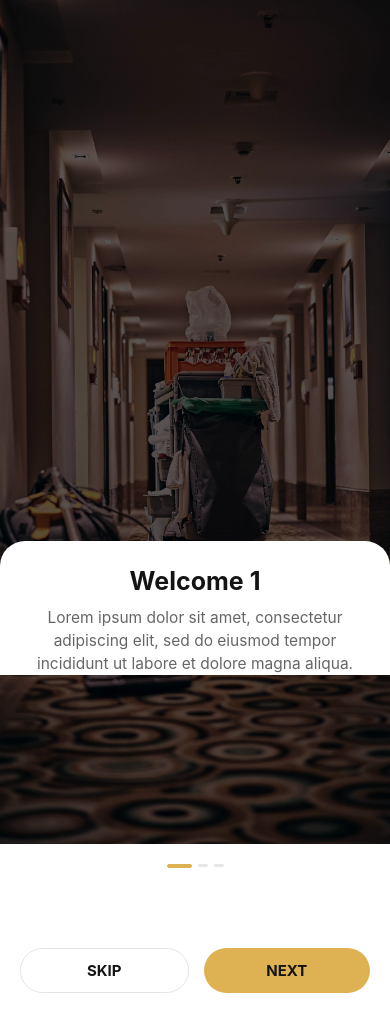
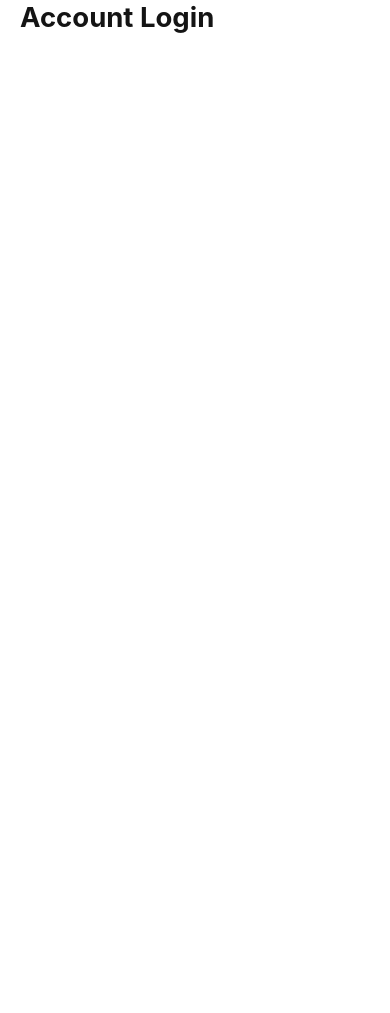
Before and after one commit to abed-obaah/decmark-front, a React Native app: screen /LogIn in a window 390 px wide. After the commit the page ends 844 px from the top, so only its background shows below. Built offline with nearby package versions, Linux system fonts and the light colour scheme.

Commit message:
Setting up the Login Screen :zap:

```diff
--- a/App.js
+++ b/App.js
@@ -5,7 +5,8 @@ import { createStackNavigator } from '@react-navigation/stack';
 import AsyncStorage from '@react-native-async-storage/async-storage';
 
 import Onboarding from './src/screens/Onboarding';
-import SignUp from './src/screens/SignUp'
+import LogIn from './src/screens/LogIn';
+import SignUp from './src/screens/SignUp';
 
 const Stack = createStackNavigator()
 
@@ -29,6 +30,7 @@ export default function App() {
           {isAppFirstLaunch &&
             <Stack.Screen name='Onboarding' component={Onboarding} />
           }
+          <Stack.Screen name='LogIn' component={LogIn} />
           <Stack.Screen name='SignUp' component={SignUp} />
         </Stack.Navigator>
       </NavigationContainer>
--- a/package.json
+++ b/package.json
@@ -14,6 +14,7 @@
     "@react-navigation/native": "^6.0.10",
     "@react-navigation/stack": "^6.2.1",
     "expo": "~44.0.0",
+    "expo-navigation-bar": "~1.1.1",
     "expo-status-bar": "~1.2.0",
     "react": "17.0.1",
     "react-dom": "17.0.1",
--- a/src/constants/theme.js
+++ b/src/constants/theme.js
@@ -1,8 +1,16 @@
 export const COLORS = {
-  primary: '#DEB253',
-  secondary: '#172B43',
+  primary: '#DEB253', // gold
+  secondary: '#172B43', // blue
   white: '#FFF',
   dark: '#141414',
   light: '#E5E5E5',
   grey: 'rgba(20, 20, 20, .65)',
 }
+
+export const SIZES = {
+  xl: 27.5,
+  lg: 25,
+  md: 15,
+  sm: 10,
+  rounded: 50
+}
--- /dev/null
+++ b/src/screens/LogIn/index.js
@@ -0,0 +1,38 @@
+import React from 'react';
+import {
+  StyleSheet,
+  Platform,
+  Text,
+  View,
+  Dimensions,
+  NativeModules
+} from 'react-native';
+import { StatusBar } from 'expo-status-bar';
+import { COLORS, SIZES } from '../../constants/theme';
+
+const { height } = Dimensions.get("window")
+const { StatusBarManager } = NativeModules;
+
+const LogIn = () => {
+  return (
+    <View style={[styles.container, { height }]}>
+      <StatusBar style="dark" />
+      <Text style={styles.title}>Account Login</Text>
+    </View>
+  )
+}
+
+const styles = StyleSheet.create({
+  container: {
+    backgroundColor: COLORS.white,
+    paddingHorizontal: 20,
+    paddingTop: Platform.OS === "android" ? StatusBarManager.HEIGHT : 0,
+  },
+  title: {
+    fontSize: SIZES.xl,
+    fontWeight: 'bold',
+    color: COLORS.dark
+  }
+})
+
+export default LogIn;
--- a/src/screens/Onboarding/components/Footer.js
+++ b/src/screens/Onboarding/components/Footer.js
@@ -7,7 +7,7 @@ import {
   TouchableOpacity
 } from 'react-native';
 import { useNavigation } from '@react-navigation/native';
-import { COLORS } from '../../../constants/theme';
+import { COLORS, SIZES } from '../../../constants/theme';
 
 const { height } = Dimensions.get("window")
 
@@ -54,8 +54,8 @@ const Footer = (props) => {
       <View style={{ marginBottom: 20 }}>
         {currentSlideIndex === slides.length - 1 ?
           <View style={{height: 45}}>
-            <TouchableOpacity style={styles.btn} onPress={() => navigation.replace("SignUp")}>
-              <Text style={{fontWeight: 'bold', fontSize: 15, color: COLORS.dark}}>GET STARTED</Text>
+            <TouchableOpacity style={styles.btn} onPress={() => navigation.replace("LogIn")}>
+              <Text style={{fontWeight: 'bold', fontSize: SIZES.md, color: COLORS.dark}}>GET STARTED</Text>
             </TouchableOpacity>
           </View>
         :
@@ -68,11 +68,11 @@ const Footer = (props) => {
                 borderColor: COLORS.light
               }]}
             >
-              <Text style={{fontWeight: 'bold', fontSize: 15, color: COLORS.dark }}>SKIP</Text>
+              <Text style={{fontWeight: 'bold', fontSize: SIZES.md, color: COLORS.dark }}>SKIP</Text>
             </TouchableOpacity>
             <View style={{width: 15}} />
             <TouchableOpacity style={styles.btn} onPress={handleNextSlide}>
-              <Text style={{fontWeight: 'bold', fontSize: 15, color: COLORS.dark }}>NEXT</Text>
+              <Text style={{fontWeight: 'bold', fontSize: SIZES.md, color: COLORS.dark }}>NEXT</Text>
             </TouchableOpacity>
           </View>
         }
@@ -80,8 +80,6 @@ const Footer = (props) => {
     </View>
   )
 }
-
-export default Footer;
 
 const styles = StyleSheet.create({
   indicator: {
@@ -102,3 +100,5 @@ const styles = StyleSheet.create({
     alignItems: 'center'
   }
 })
+
+export default Footer;
--- a/src/screens/Onboarding/components/Slide.js
+++ b/src/screens/Onboarding/components/Slide.js
@@ -6,7 +6,7 @@ import {
   Image,
   Dimensions
 } from 'react-native'
-import { COLORS } from '../../../constants/theme';
+import { COLORS, SIZES } from '../../../constants/theme';
 
 const { width, height } = Dimensions.get("window")
 
@@ -47,7 +47,7 @@ const styles = StyleSheet.create({
   },
   title: {
     color: COLORS.dark,
-    fontSize: 25,
+    fontSize: SIZES.xl,
     fontWeight: 'bold',
     marginTop: 25,
     textAlign: 'center'
@@ -55,7 +55,7 @@ const styles = StyleSheet.create({
   subtitle: {
     color: COLORS.grey,
     paddingHorizontal: 25,
-    fontSize: 15.5,
+    fontSize: SIZES.md,
     marginTop: 10,
     textAlign: 'center',
     lineHeight: 23
--- a/src/screens/Onboarding/index.js
+++ b/src/screens/Onboarding/index.js
@@ -1,12 +1,13 @@
-import { StatusBar } from 'expo-status-bar';
 import React from 'react'
 import {
   Dimensions,
   SafeAreaView,
   FlatList,
 } from 'react-native';
+import { StatusBar } from 'expo-status-bar';
 import Slide from './components/Slide';
 import Footer from './components/Footer';
+import * as NavigationBar from 'expo-navigation-bar';
 
 const { width, height } = Dimensions.get("window")
 
@@ -32,6 +33,9 @@ const slides = [
 ]
 
 const Onboarding = () => {
+  NavigationBar.setBackgroundColorAsync('white')
+  NavigationBar.setButtonStyleAsync("dark");
+
   const [currentSlideIndex, setCurrentSlideIndex] = React.useState(0)
   const ref = React.useRef(null)
 
@@ -69,9 +73,11 @@ const Onboarding = () => {
         onMomentumScrollEnd={handleUpdateSlideIndex}
         pagingEnabled
         data={slides}
+        keyExtractor={item => item.id}
         contentContainerStyle={{ height: height }}
         horizontal
         showsHorizontalScrollIndicator={false}
+        bounces={false}
         renderItem={({ item }) => <Slide item={item} />}
       />
       <Footer
```
Also changed, not shown: src/components/AppInput.js (added, +22 -0 lines), 1 other file (tests, documents, lock files or other folders).
